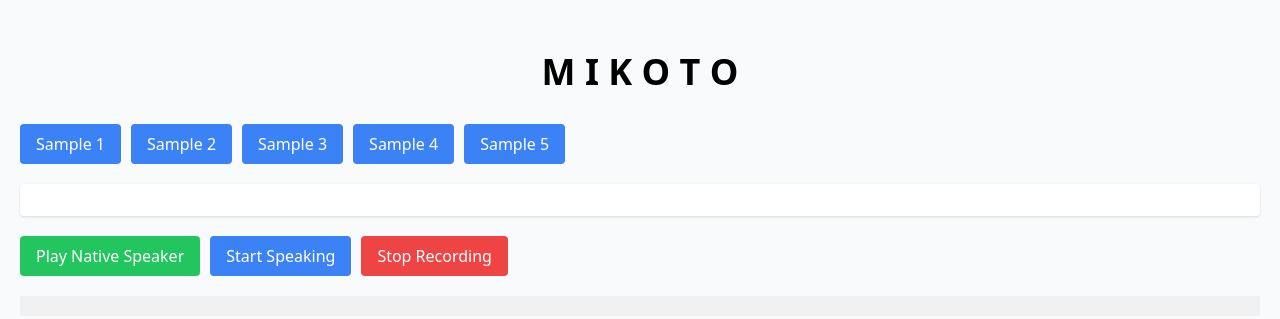
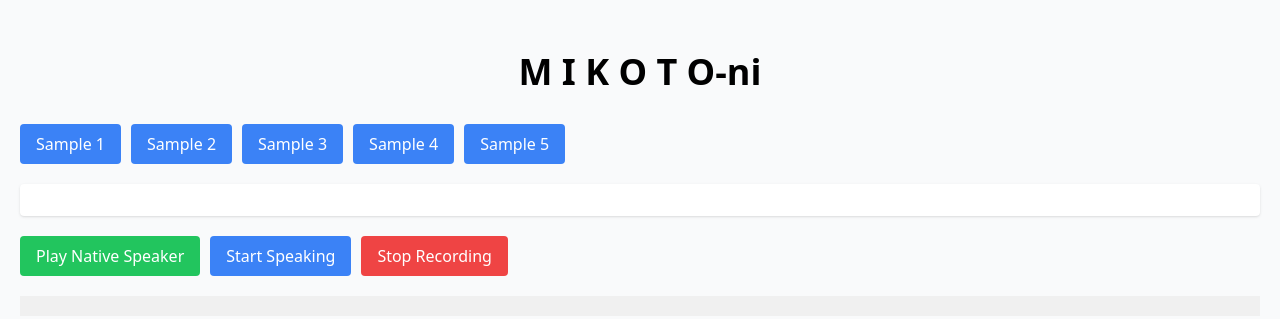
Before and after one commit to corden816/mikoto-trainer-ni, a plain HTML site: page index.html in a window 1280 px wide. Drawn offline with nearby package versions, Linux system fonts and the light colour scheme.

Commit message:
Update index.html

```diff
--- a/index.html
+++ b/index.html
@@ -3,7 +3,7 @@
 <head>
     <meta charset="UTF-8">
     <meta name="viewport" content="width=device-width, initial-scale=1.0">
-    <title>M I K O T O-ni</title>
+    <title>M I K O T O ni</title>
 
     <!-- React 관련 스크립트 -->
     <script src="https://unpkg.com/react@18/umd/react.production.min.js"></script>
@@ -101,7 +101,7 @@
     </div>
 
     <div class="container">
-        <h1 class="text-4xl font-bold text-center my-8">M I K O T O</h1>
+        <h1 class="text-4xl font-bold text-center my-8">M I K O T O-ni</h1>
 
         <div class="sample-selector">
             <button class="sample-btn px-4 py-2 bg-blue-500 text-white rounded" data-sample="1">Sample 1</button>
```
